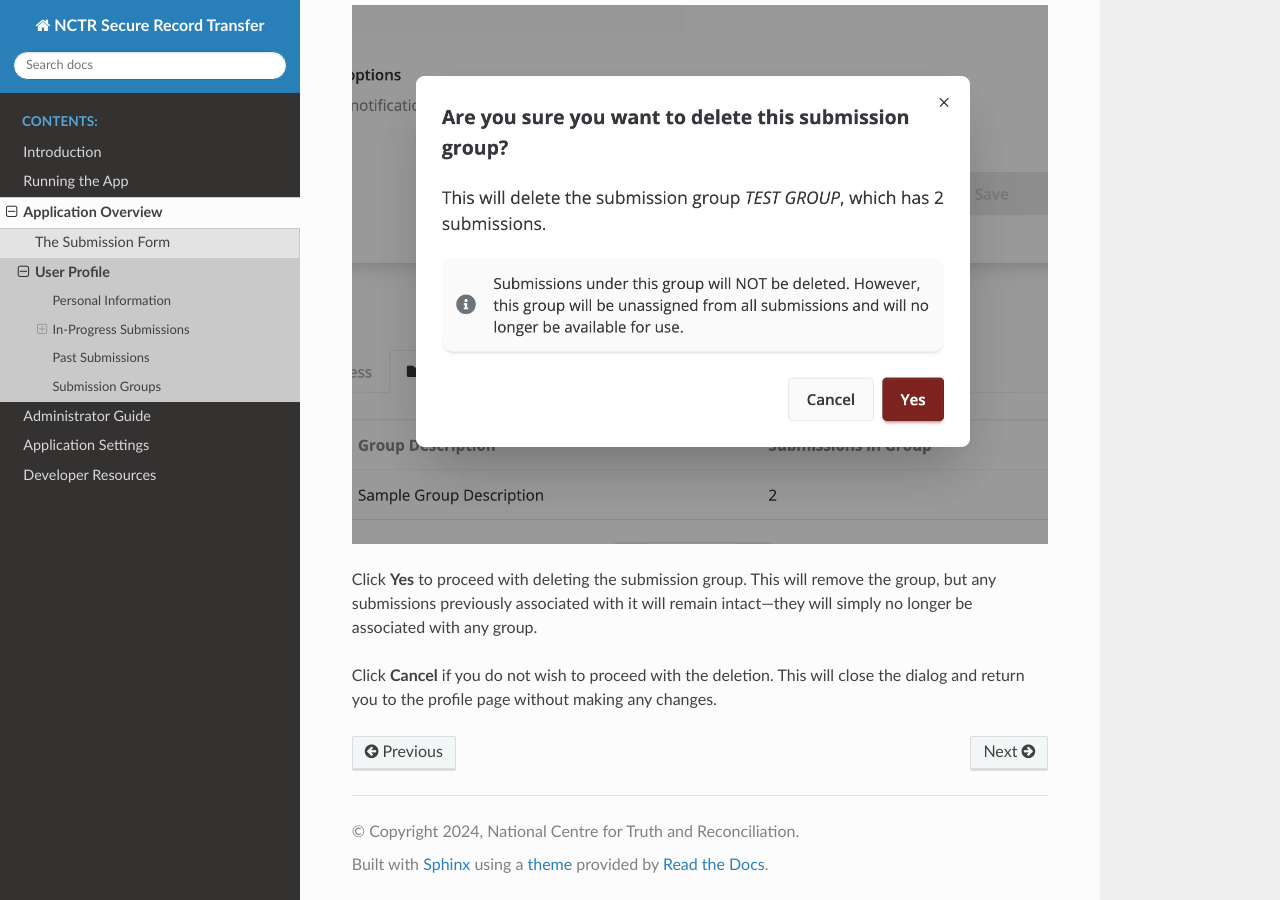
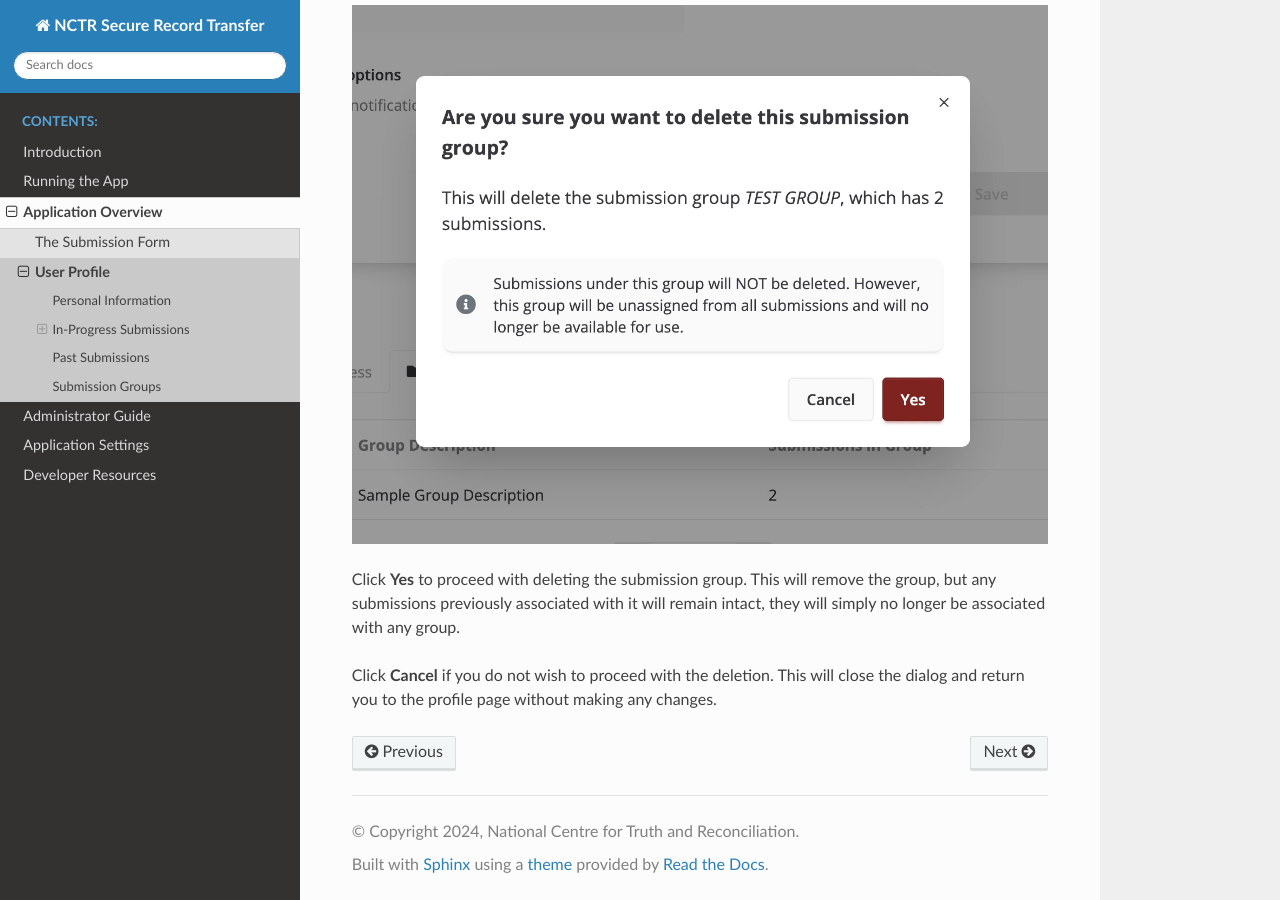
Before and after one commit to NationalCentreTruthReconciliation/Secure-Record-Transfer, a Sphinx documentation site: the page built from docs/application_overview/user-profile.rst, in a window 1280 px wide and 900 px high, scrolled down 6551 px. Built offline with Sphinx 7.4.7 and the Read the Docs theme 3.1.0, drawn with Linux system fonts in a browser that asks for light colours.

Commit message:
Replace - with , instead

```diff
--- a/docs/application_overview/user-profile.rst
+++ b/docs/application_overview/user-profile.rst
@@ -137,6 +137,6 @@ When you do this, a confirmation dialog box will appear asking if you are sure y
 .. image:: images/user_profile_submission_groups_delete_confirmation.webp
     :alt: User profile submission groups
 
-Click **Yes** to proceed with deleting the submission group. This will remove the group, but any submissions previously associated with it will remain intact—they will simply no longer be associated with any group.
+Click **Yes** to proceed with deleting the submission group. This will remove the group, but any submissions previously associated with it will remain intact, they will simply no longer be associated with any group.
 
 Click **Cancel** if you do not wish to proceed with the deletion. This will close the dialog and return you to the profile page without making any changes.
```
